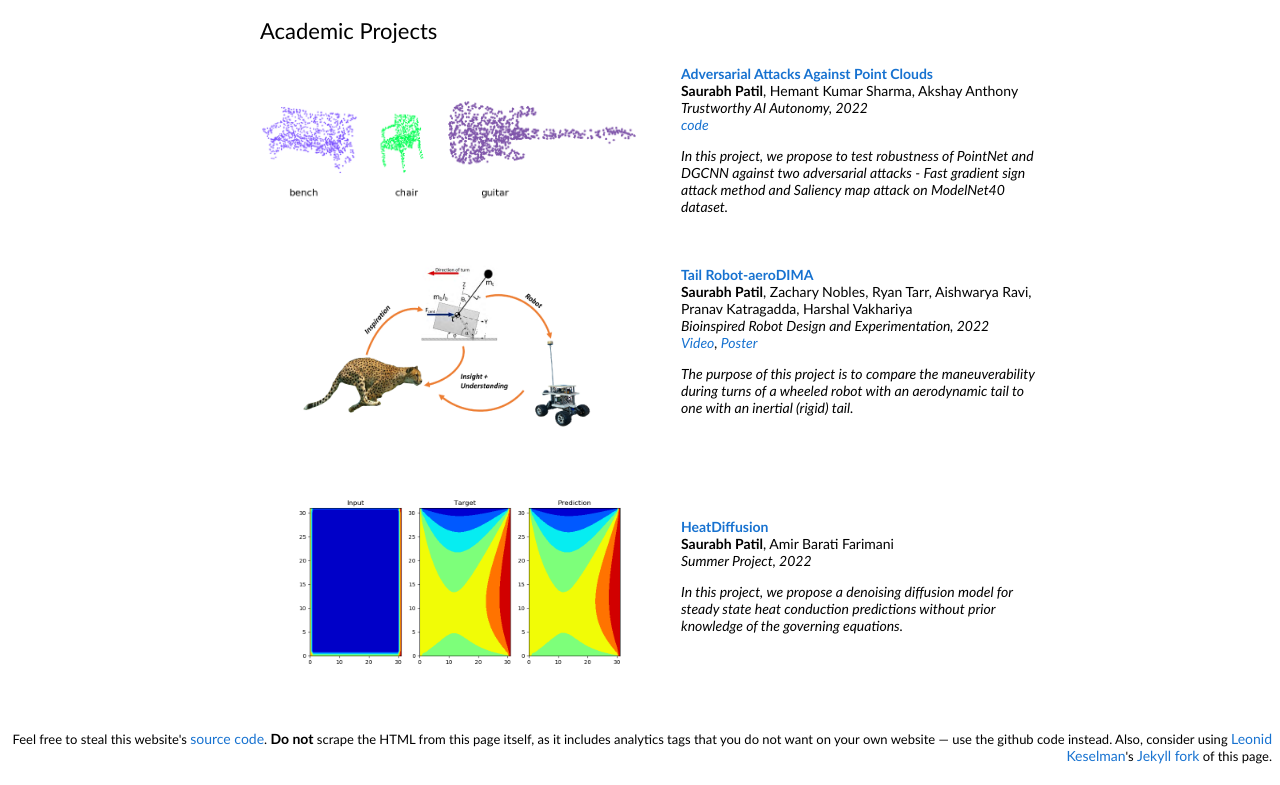
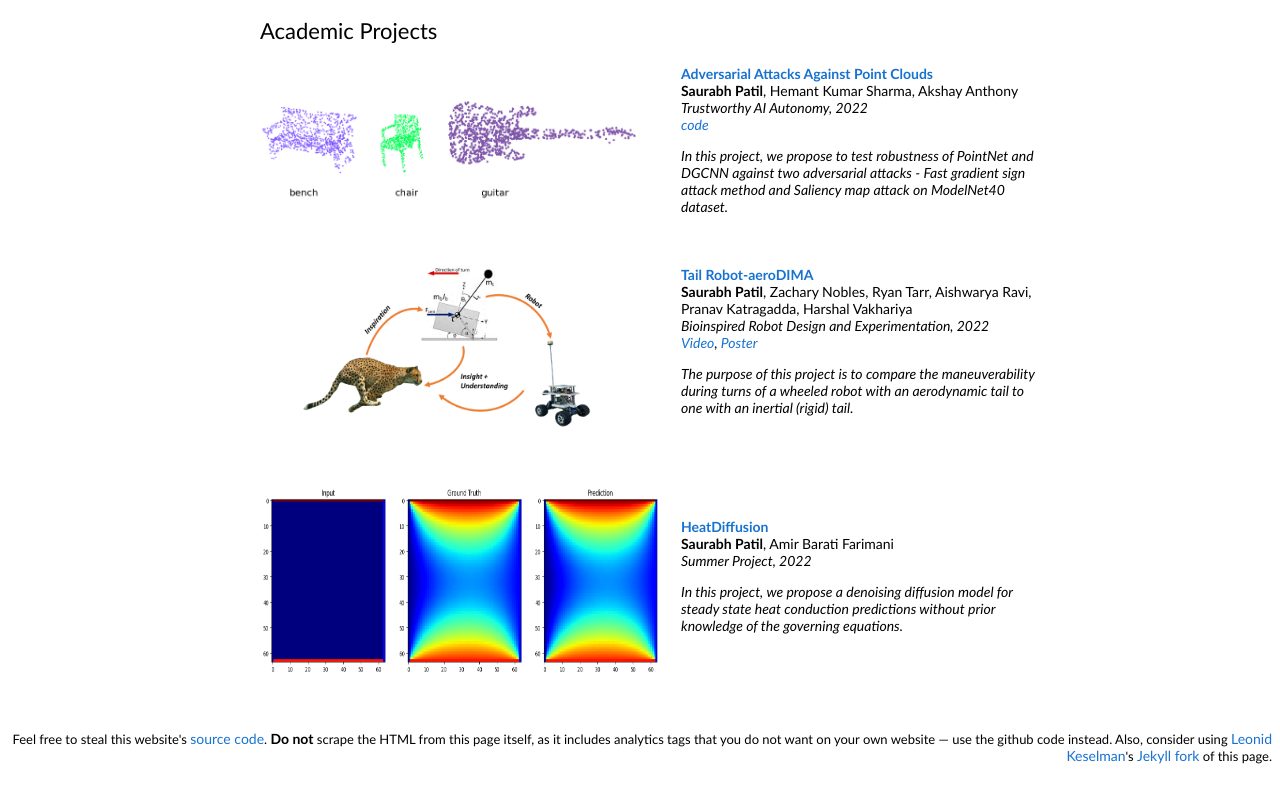
Before and after one commit to Saupatil07/saupatil07.github.io, a plain HTML site: page index.html in a window 1280 px wide. Shown: the part 1046-1831 px from the top of the page. Drawn offline with Linux system fonts and the light colour scheme.

Commit message:
Update index.html

```diff
--- a/index.html
+++ b/index.html
@@ -177,7 +177,7 @@
               </td>
             </tr>
             <tr>
-              <td style="padding:20px;width:30%;vertical-align:middle"><img src="images/steadyheat.png" width="400" height="192"></td>
+              <td style="padding:20px;width:30%;vertical-align:middle"><img src="images/diff_sample_27500.png" width="400" height="192"></td>
               <td width="70%" valign="middle">
                 <a href="">
                   <span class="papertitle">HeatDiffusion</span>
```
